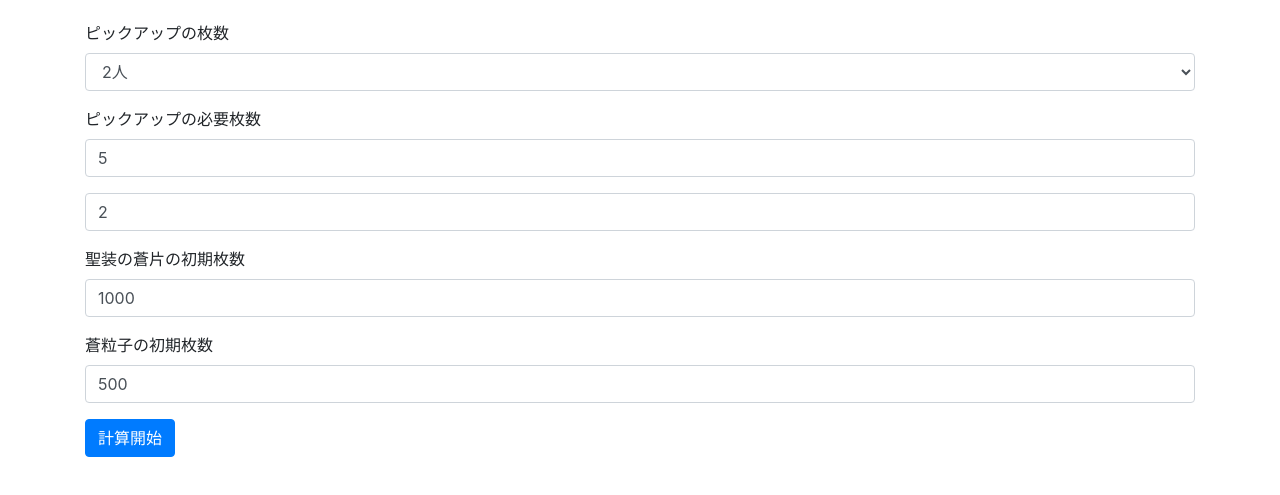
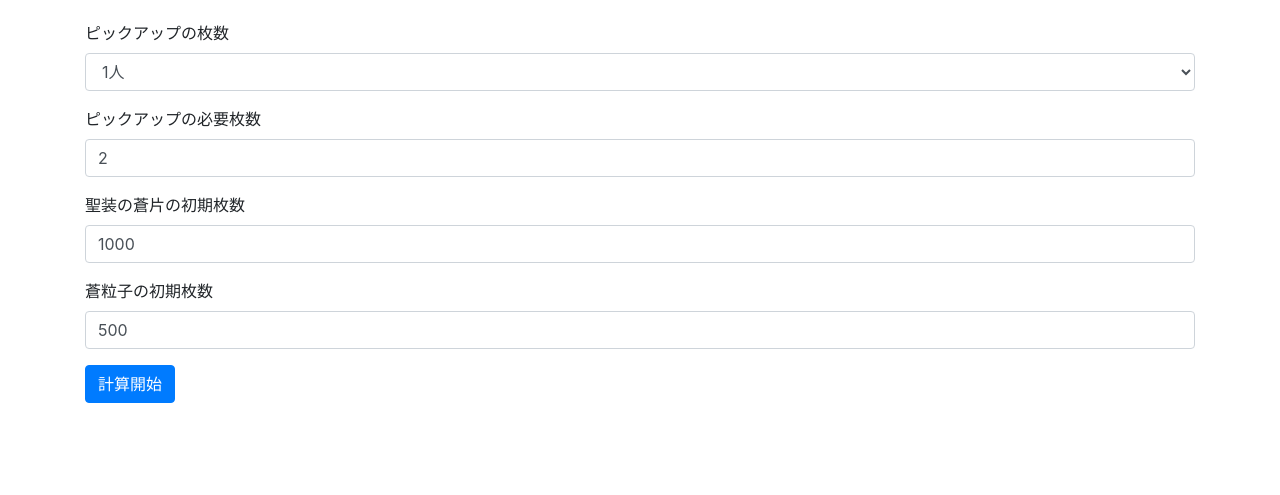
Before and after one commit to YSRKEN/iris-gacha-simulator, a Gatsby site: page / in a window 1280 px wide. Shown: the part 67-562 px from the top of the page. Built offline with nearby package versions, Linux system fonts and the light colour scheme; Gatsby itself is replaced by a stand-in of ours.

Commit message:
[add] フォームに入力するstateを作成した

```diff
--- a/src/components/ConfigForm.tsx
+++ b/src/components/ConfigForm.tsx
@@ -1,20 +1,35 @@
 import * as React from 'react'
 import { Button, Form } from 'react-bootstrap';
+import PickupCountType from '../model/PickupCountType';
 
 type ConfigFormPropsBase = {
+  // ピックアップの人数のセット
+  setPickupCount: (v: PickupCountType) => void;
+  // 聖装の蒼片の初期枚数
   firstPieceCount: string;
+  setFirstPieceCount: (v: string) => void;
+  // 蒼粒子の初期枚数
   firstParticleCount: string;
+  setFirstParticleCount: (v: string) => void;
+  // 計算開始
   startSimulation: () => void;
 }
 
 type OnePickupProps = {
+  // ピックアップの人数
   pickupCount: '1';
-  leastCardCount: string;
+  // ピックアップの必要枚数
+  leastCardCountA: string;
+  setLeastCardCountA: (v: string) => void;
 }
 
 type TwoPickupProps = {
+  // ピックアップの人数
   pickupCount: '2';
-  leastCardCount: [string, string];
+  // ピックアップの必要枚数
+  leastCardCountB: [string, string];
+  setLeastCardCountB1: (v: string) => void;
+  setLeastCardCountB2: (v: string) => void;
 }
 
 type ConfigFormProps = ConfigFormPropsBase & (OnePickupProps | TwoPickupProps);
@@ -22,7 +37,9 @@ type ConfigFormProps = ConfigFormPropsBase & (OnePickupProps | TwoPickupProps);
 const ConfigForm: React.FC<ConfigFormProps> = (props) => <Form>
   <Form.Group>
     <Form.Label>ピックアップの枚数</Form.Label>
-    <Form.Control as="select" value={props.pickupCount}>
+    <Form.Control as="select" value={props.pickupCount} onChange={(e) => {
+      props.setPickupCount(e.currentTarget.value as PickupCountType);
+    }}>
       <option value="1">1人</option>
       <option value="2">2人</option>
     </Form.Control>
@@ -31,21 +48,31 @@ const ConfigForm: React.FC<ConfigFormProps> = (props) => <Form>
     props.pickupCount === '1'
       ? <Form.Group>
         <Form.Label>ピックアップの必要枚数</Form.Label>
-        <Form.Control value={props.leastCardCount} />
+        <Form.Control value={props.leastCardCountA} onChange={(e) => {
+          props.setLeastCardCountA(e.currentTarget.value);
+        }} />
       </Form.Group>
       : <Form.Group>
         <Form.Label>ピックアップの必要枚数</Form.Label>
-        <Form.Control value={props.leastCardCount[0]} className="mb-3" />
-        <Form.Control value={props.leastCardCount[1]} />
+        <Form.Control value={props.leastCardCountB[0]} className="mb-3" onChange={(e) => {
+          props.setLeastCardCountB1(e.currentTarget.value);
+        }} />
+        <Form.Control value={props.leastCardCountB[1]} onChange={(e) => {
+          props.setLeastCardCountB2(e.currentTarget.value);
+        }} />
       </Form.Group>
   }
   <Form.Group>
     <Form.Label>聖装の蒼片の初期枚数</Form.Label>
-    <Form.Control value={props.firstPieceCount} />
+    <Form.Control value={props.firstPieceCount} onChange={(e) => {
+      props.setFirstPieceCount(e.currentTarget.value);
+    }} />
   </Form.Group>
   <Form.Group>
     <Form.Label>蒼粒子の初期枚数</Form.Label>
-    <Form.Control value={props.firstParticleCount} />
+    <Form.Control value={props.firstParticleCount} onChange={(e) => {
+      props.setFirstParticleCount(e.currentTarget.value);
+    }} />
   </Form.Group>
   <Button onClick={props.startSimulation}>計算開始</Button>
 </Form>;
--- /dev/null
+++ b/src/model/PickupCountType.ts
@@ -0,0 +1,3 @@
+type PickupCountType = '1' | '2';
+
+export default PickupCountType;
--- a/src/pages/index.tsx
+++ b/src/pages/index.tsx
@@ -3,9 +3,28 @@ import 'bootstrap/dist/css/bootstrap.min.css';
 import { Container, Row, Col } from 'react-bootstrap';
 import Header from '../components/Header';
 import ConfigForm from '../components/ConfigForm';
+import PickupCountType from '../model/PickupCountType';
 
-const IndexPage: React.FC = () =>
-  <main>
+const IndexPage: React.FC = () => {
+  const [pickupCount, setPickupCount] = React.useState<PickupCountType>('1');
+  const [leastCardCountA, setLeastCardCountA] = React.useState('2');
+  const [leastCardCountB, setLeastCardCountB] = React.useState<[string, string]>(['5', '2']);
+  const [firstPieceCount, setFirstPieceCount] = React.useState('1000');
+  const [firstParticleCount, setFirstParticleCount] = React.useState('500');
+
+  const setLeastCardCountB1 = (v: string) => {
+    setLeastCardCountB([v, leastCardCountB[1]]);
+  };
+
+  const setLeastCardCountB2 = (v: string) => {
+    setLeastCardCountB([leastCardCountB[0], v]);
+  };
+
+  const startSimulation = () => {
+    window.alert('start!');
+  };
+
+  return <main>
     <title>『あいミス』ガチャシミュレーター</title>
     <Container>
       <Row className="my-3">
@@ -16,16 +35,22 @@ const IndexPage: React.FC = () =>
       <Row className="my-3">
         <Col>
           <ConfigForm
-            pickupCount="2"
-            leastCardCount={["5", "2"]}
-            firstPieceCount="1000"
-            firstParticleCount="500"
-            startSimulation={() => {
-              window.alert('start!');
-            }} />
+            pickupCount={pickupCount}
+            setPickupCount={setPickupCount}
+            leastCardCountA={leastCardCountA}
+            setLeastCardCountA={setLeastCardCountA}
+            leastCardCountB={leastCardCountB}
+            setLeastCardCountB1={setLeastCardCountB1}
+            setLeastCardCountB2={setLeastCardCountB2}
+            firstPieceCount={firstPieceCount}
+            setFirstPieceCount={setFirstPieceCount}
+            firstParticleCount={firstParticleCount}
+            setFirstParticleCount={setFirstParticleCount}
+            startSimulation={startSimulation} />
         </Col>
       </Row>
     </Container>
   </main>;
+}
 
 export default IndexPage;
```
